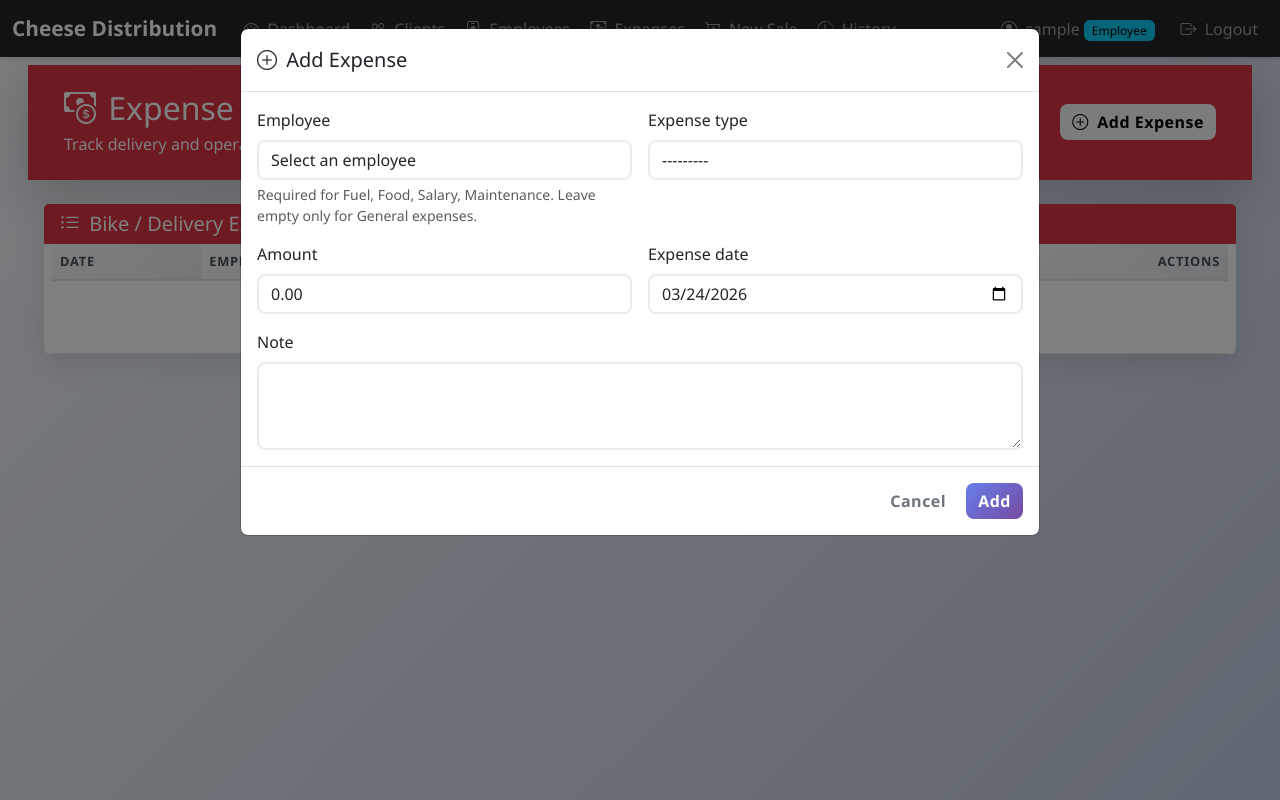
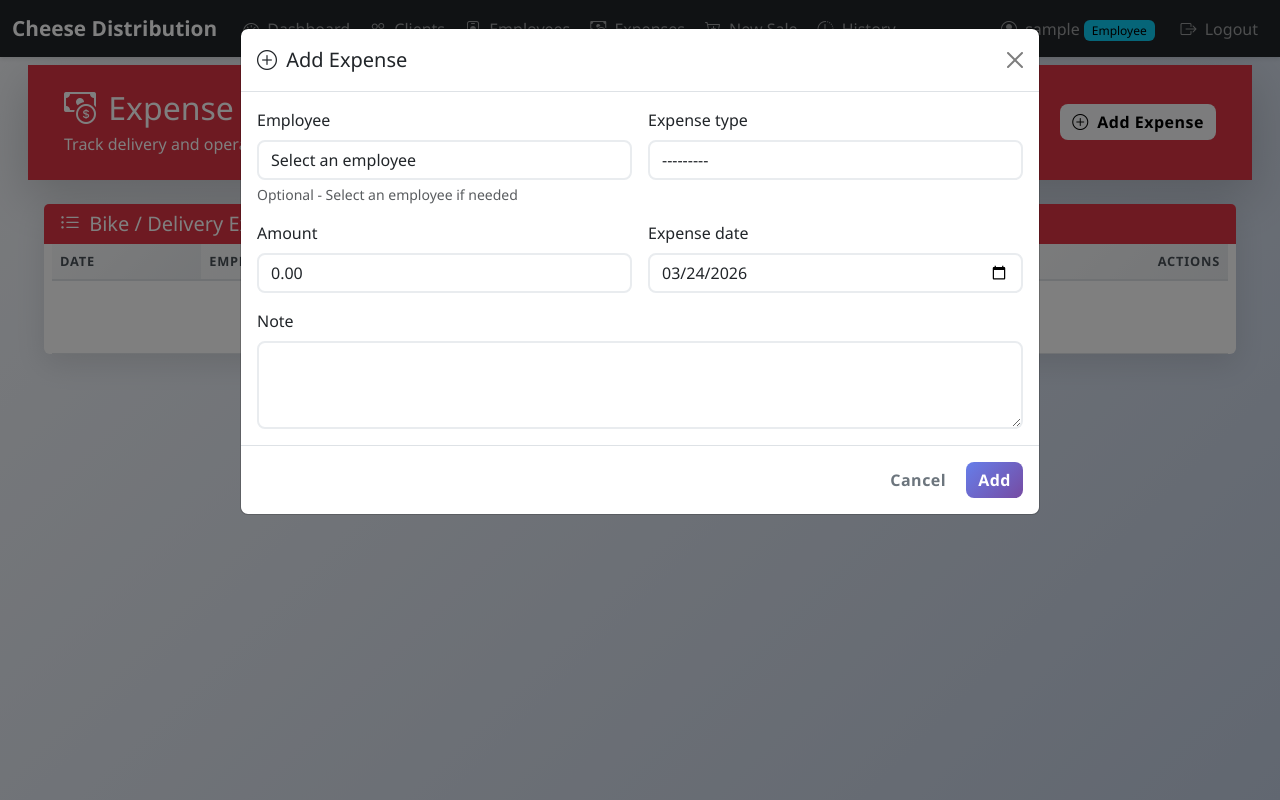
Before and after one commit to HASSAN08114/cheese-distribution-website, a Django app: page /expenses/ in a window 1280 px wide, after a click on "Add Expense". Run offline with Django 4.2, Linux system fonts and the light colour scheme; the visitor is signed in with stand-in values (Sample User, id 1); data that the repository does not hold is empty.

Commit message:
Make employee field optional for all expense types, remove type-based restrictions

```diff
--- a/distribution/forms.py
+++ b/distribution/forms.py
@@ -212,16 +212,7 @@ class DeliveryExpenseForm(forms.ModelForm):
 
     def clean(self):
         cleaned_data = super().clean()
-        employee = cleaned_data.get('employee')
-        expense_type = cleaned_data.get('expense_type')
-
-        # If selecting a specific expense type (not general), require an employee
-        if expense_type and expense_type != 'general':
-            if not employee:
-                self.add_error('employee', 'Please select an employee for this expense type.')
-
-        # If selecting general expense, employee is optional (no validation needed)
-
+        # Employee is optional for all expense types
         return cleaned_data
 
 
--- a/distribution/templates/distribution/expense_management.html
+++ b/distribution/templates/distribution/expense_management.html
@@ -110,7 +110,7 @@
               <label class="form-label">{{ form.employee.label }}</label>
               {{ form.employee }}
               {{ form.employee.errors }}
-              <small class="text-muted d-block mt-1">Required for Fuel, Food, Salary, Maintenance. Leave empty only for General expenses.</small>
+              <small class="text-muted d-block mt-1">Optional - Select an employee if needed</small>
             </div>
             <div class="col-md-6">
               <label class="form-label">{{ form.expense_type.label }}</label>
--- a/distribution/templates/distribution/partials/edit_expense_form.html
+++ b/distribution/templates/distribution/partials/edit_expense_form.html
@@ -12,7 +12,7 @@
         <label class="form-label">{{ form.employee.label }}</label>
         {{ form.employee }}
         {{ form.employee.errors }}
-        <small class="text-muted d-block mt-1">Required for Fuel, Food, Salary, Maintenance. Leave empty only for General expenses.</small>
+        <small class="text-muted d-block mt-1">Optional - Select an employee if needed</small>
       </div>
       <div class="col-md-6">
         <label class="form-label">{{ form.expense_type.label }}</label>
```
